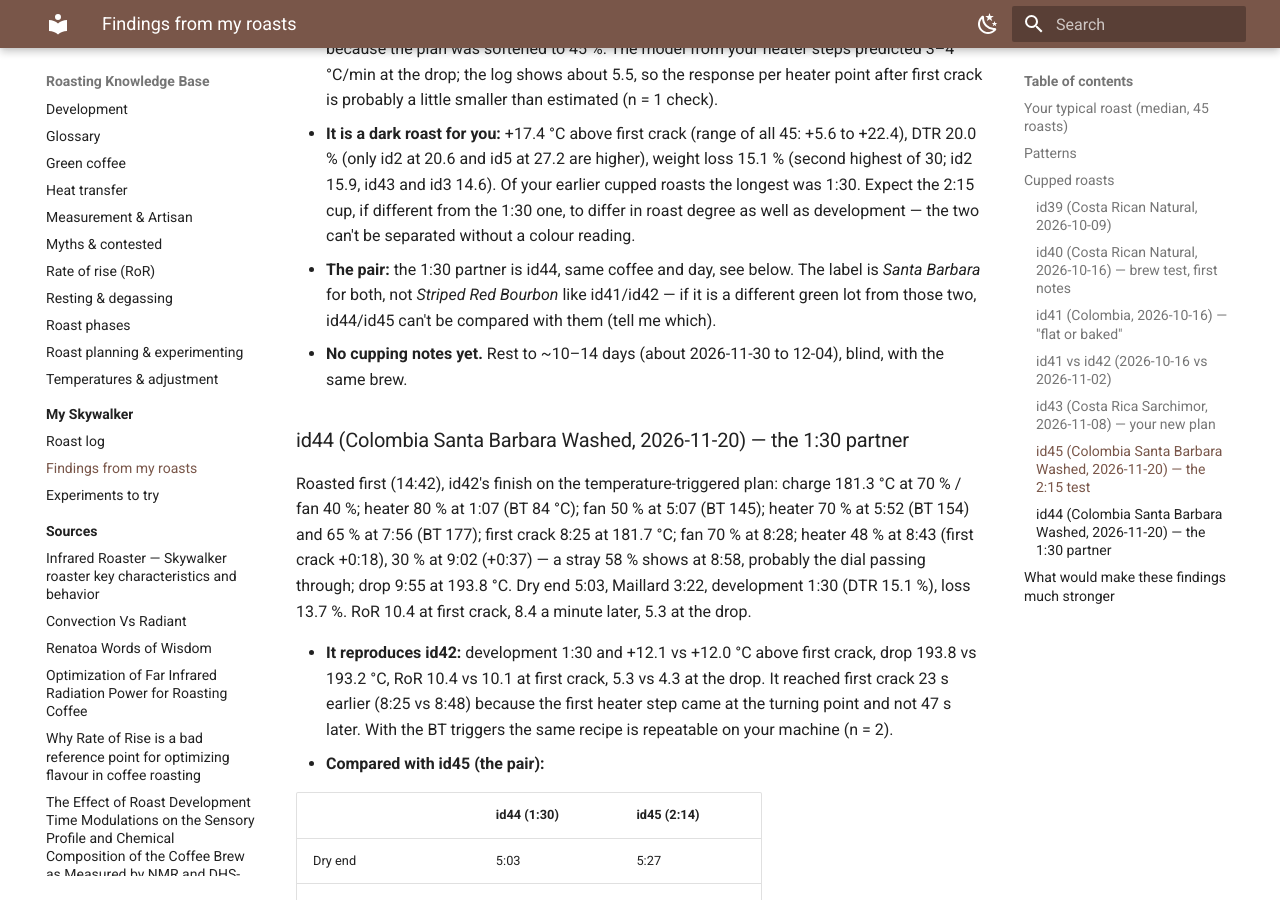
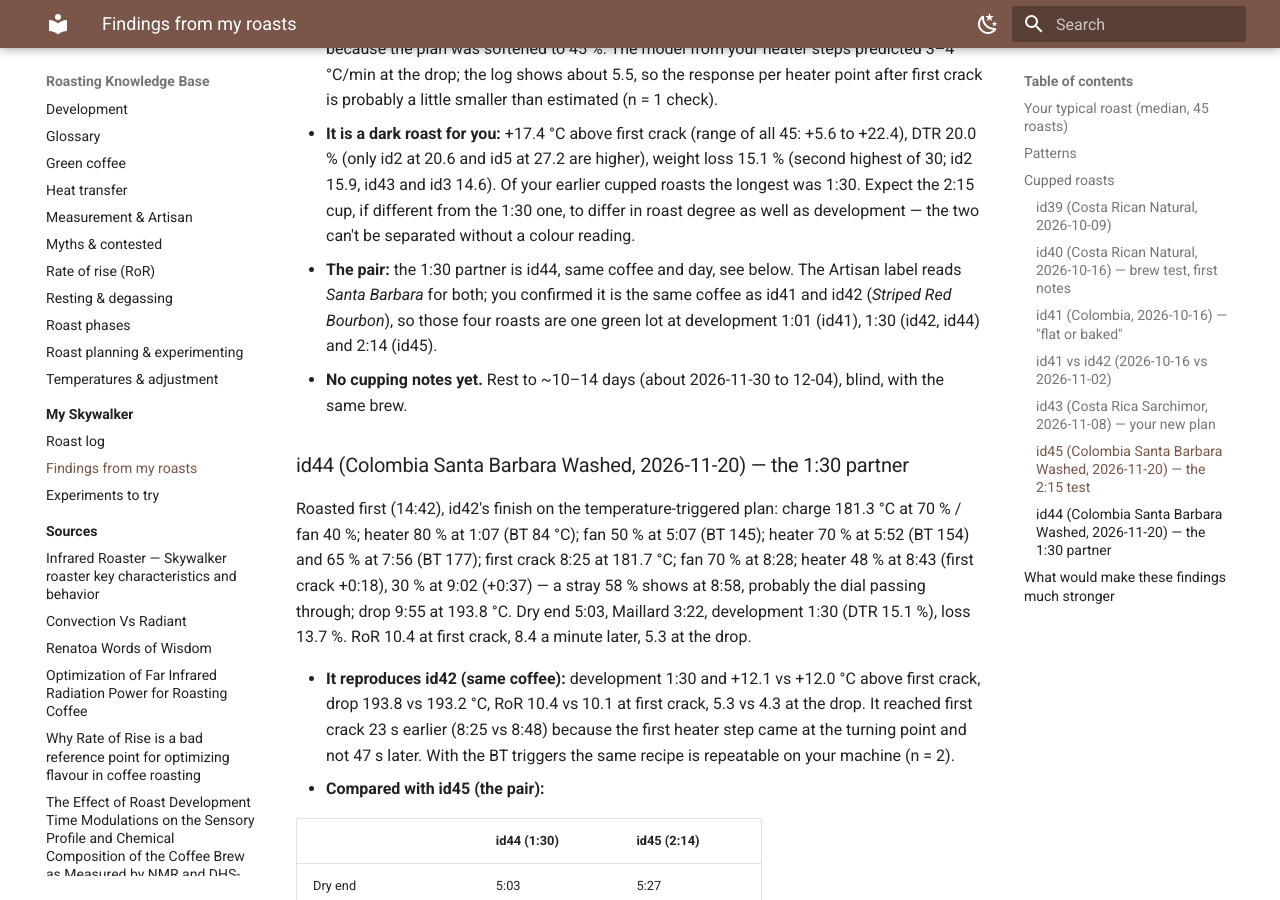
Before and after one commit to edsdck/roasting-kb, an MkDocs documentation site: the page built from docs/skywalker/findings.md, in a window 1280 px wide and 900 px high, scrolled down 11689 px. Built offline with MkDocs 1.6.1 and Material for MkDocs 9.7.7, drawn with Linux system fonts in a browser that asks for light colours.

Commit message:
Fixes: id44/id45 are the same coffee as id41/id42
Co-Authored-By: Claude Sonnet 5.5 <noreply@anthropic.com>
Claude-Session: https://claude.ai/code/session_011bTvuuNt5nEpRJFXcJixPE

```diff
--- a/docs/skywalker/findings.md
+++ b/docs/skywalker/findings.md
@@ -189,13 +189,13 @@ The "Roast 2" arm of the development test, roasted today from the temperature-tr
 - **The plan was followed closely** — the first heater step came at the turning point (1:07, BT 82 °C rather than the BT 90 °C written in the plan), the fan and the two later pre-crack heater steps hit their BT targets within 1 °C, and the three post-crack cuts landed within a few seconds of plan.
 - **RoR check:** 10.1 at 8:30, 10.8 at 9:00, 9.6 at 9:30, 7.4 at 10:00, 5.5 at 10:30, 5.7 at the drop (Artisan). Smooth decline, no stall. The earlier "stalls if cut to 33 %" worry never came up because the plan was softened to 45 %. The model from your heater steps predicted 3–4 °C/min at the drop; the log shows about 5.5, so the response per heater point after first crack is probably a little smaller than estimated (n = 1 check).
 - **It is a dark roast for you:** +17.4 °C above first crack (range of all 45: +5.6 to +22.4), DTR 20.0 % (only id2 at 20.6 and id5 at 27.2 are higher), weight loss 15.1 % (second highest of 30; id2 15.9, id43 and id3 14.6). Of your earlier cupped roasts the longest was 1:30. Expect the 2:15 cup, if different from the 1:30 one, to differ in roast degree as well as development — the two can't be separated without a colour reading.
-- **The pair:** the 1:30 partner is id44, same coffee and day, see below. The label is *Santa Barbara* for both, not *Striped Red Bourbon* like id41/id42 — if it is a different green lot from those two, id44/id45 can't be compared with them (tell me which).
+- **The pair:** the 1:30 partner is id44, same coffee and day, see below. The Artisan label reads *Santa Barbara* for both; you confirmed it is the same coffee as id41 and id42 (*Striped Red Bourbon*), so those four roasts are one green lot at development 1:01 (id41), 1:30 (id42, id44) and 2:14 (id45).
 - **No cupping notes yet.** Rest to ~10–14 days (about 2026-11-30 to 12-04), blind, with the same brew.
 
 ### id44 (Colombia Santa Barbara Washed, 2026-11-20) — the 1:30 partner
 Roasted first (14:42), id42's finish on the temperature-triggered plan: charge 181.3 °C at 70 % / fan 40 %; heater 80 % at 1:07 (BT 84 °C); fan 50 % at 5:07 (BT 145); heater 70 % at 5:52 (BT 154) and 65 % at 7:56 (BT 177); first crack 8:25 at 181.7 °C; fan 70 % at 8:28; heater 48 % at 8:43 (first crack +0:18), 30 % at 9:02 (+0:37) — a stray 58 % shows at 8:58, probably the dial passing through; drop 9:55 at 193.8 °C. Dry end 5:03, Maillard 3:22, development 1:30 (DTR 15.1 %), loss 13.7 %. RoR 10.4 at first crack, 8.4 a minute later, 5.3 at the drop.
 
-- **It reproduces id42:** development 1:30 and +12.1 vs +12.0 °C above first crack, drop 193.8 vs 193.2 °C, RoR 10.4 vs 10.1 at first crack, 5.3 vs 4.3 at the drop. It reached first crack 23 s earlier (8:25 vs 8:48) because the first heater step came at the turning point and not 47 s later. With the BT triggers the same recipe is repeatable on your machine (n = 2).
+- **It reproduces id42 (same coffee):** development 1:30 and +12.1 vs +12.0 °C above first crack, drop 193.8 vs 193.2 °C, RoR 10.4 vs 10.1 at first crack, 5.3 vs 4.3 at the drop. It reached first crack 23 s earlier (8:25 vs 8:48) because the first heater step came at the turning point and not 47 s later. With the BT triggers the same recipe is repeatable on your machine (n = 2).
 - **Compared with id45 (the pair):**
 
 | | id44 (1:30) | id45 (2:14) |
```
Also changed, not shown: docs/changelog.md (+3 -0 lines).
